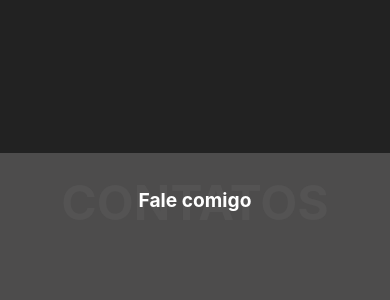
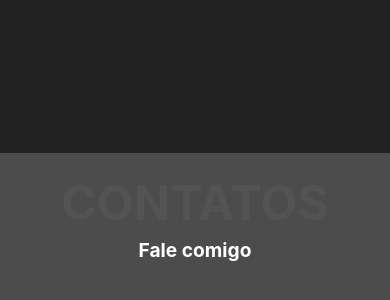
Before and after one commit to guiwebber/finalPortfolio, a React (Vite) app: page / in a window 390 px wide. Shown: the part 3983-4283 px from the top of the page. Built offline with nearby package versions, Linux system fonts and the light colour scheme.

Commit message:
ajustes nos titles

```diff
--- a/src/components/body/contact/Contact.css
+++ b/src/components/body/contact/Contact.css
@@ -13,7 +13,7 @@
     .containerContact .frontTitle h2 {
       position: relative;
       color: white;
-      top: 35px;
+      top: 85px;
       font-size: 1.2rem;
     }
   }
```
